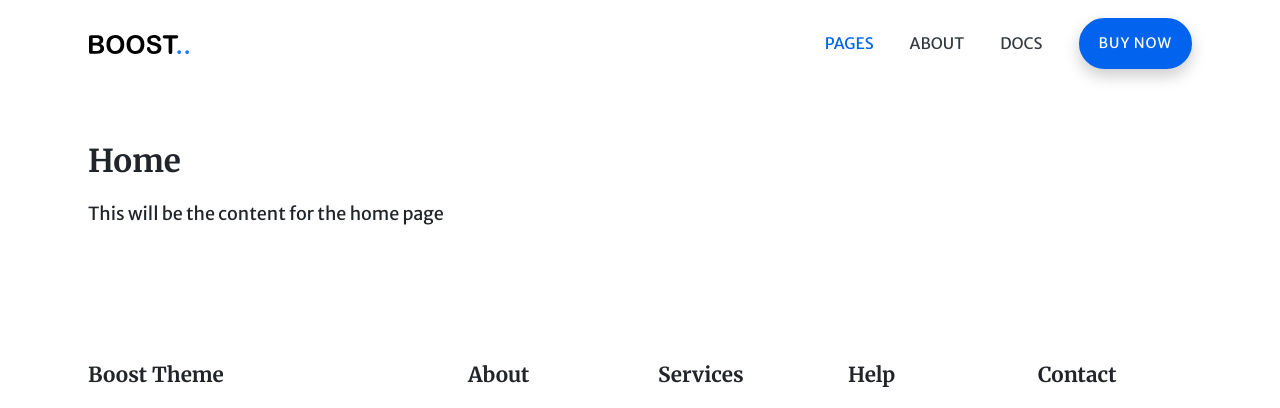
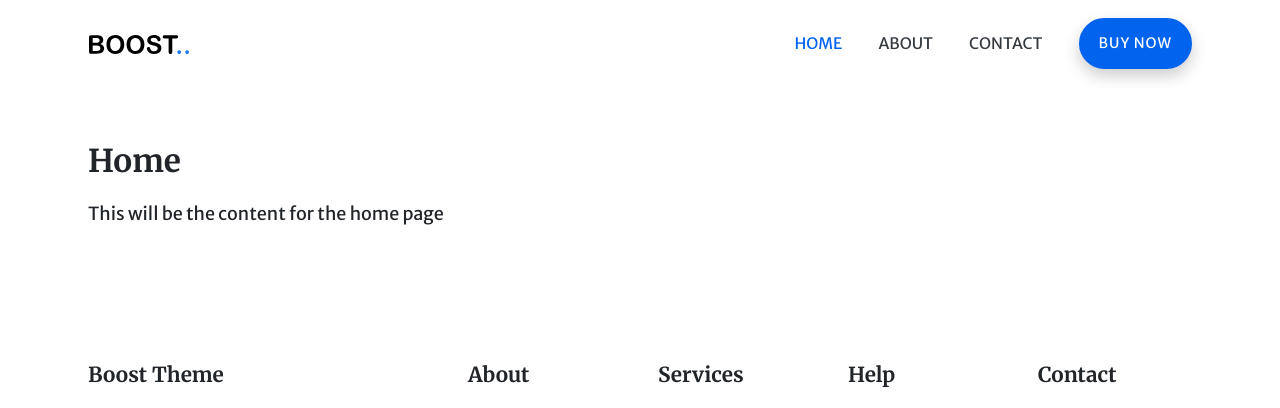
Before and after one commit to louis-agyapong/bookstore, a Django app: page / in a window 1280 px wide. Shown: the top 408 px of the page. Run offline with Django 3.2, Linux system fonts and the light colour scheme; parts of the project's set-up code (start-up, migrations or seed data) failed here and were passed over; some libraries are stand-ins or nearby versions.

```diff
--- a/templates/partials/header.html
+++ b/templates/partials/header.html
@@ -19,9 +19,9 @@
         </button>
         <div class="collapse navbar-collapse" id="navbar">
           <div class="navbar-nav mt-3 mt-md-0 ms-auto">
-            <a class="nav-link px-md-3 {% if request.path == "/" %}active{% endif %}" href="/">Pages</a>
+            <a class="nav-link px-md-3 {% if request.path == "/" %}active{% endif %}" href="/">Home</a>
             <a class="nav-link px-md-3 {% if request.path == "/about/" %}active{% endif %}" href="/about/">About</a>
-            <a class="nav-link px-md-3" href="docs/intro.html">Docs</a>
+            <a class="nav-link px-md-3" href="docs/intro.html">Contact</a>
           </div>
           <a
             class="btn btn-primary btn-sm rounded-pill mt-3 mt-md-0 ms-md-3"
```
Also changed, not shown: main/forms.py (added, +25 -0 lines), main/test/test_forms.py (added, +3 -0 lines), main/test/__init__.py (added), main/test/test_views.py (renamed from main/tests.py).
